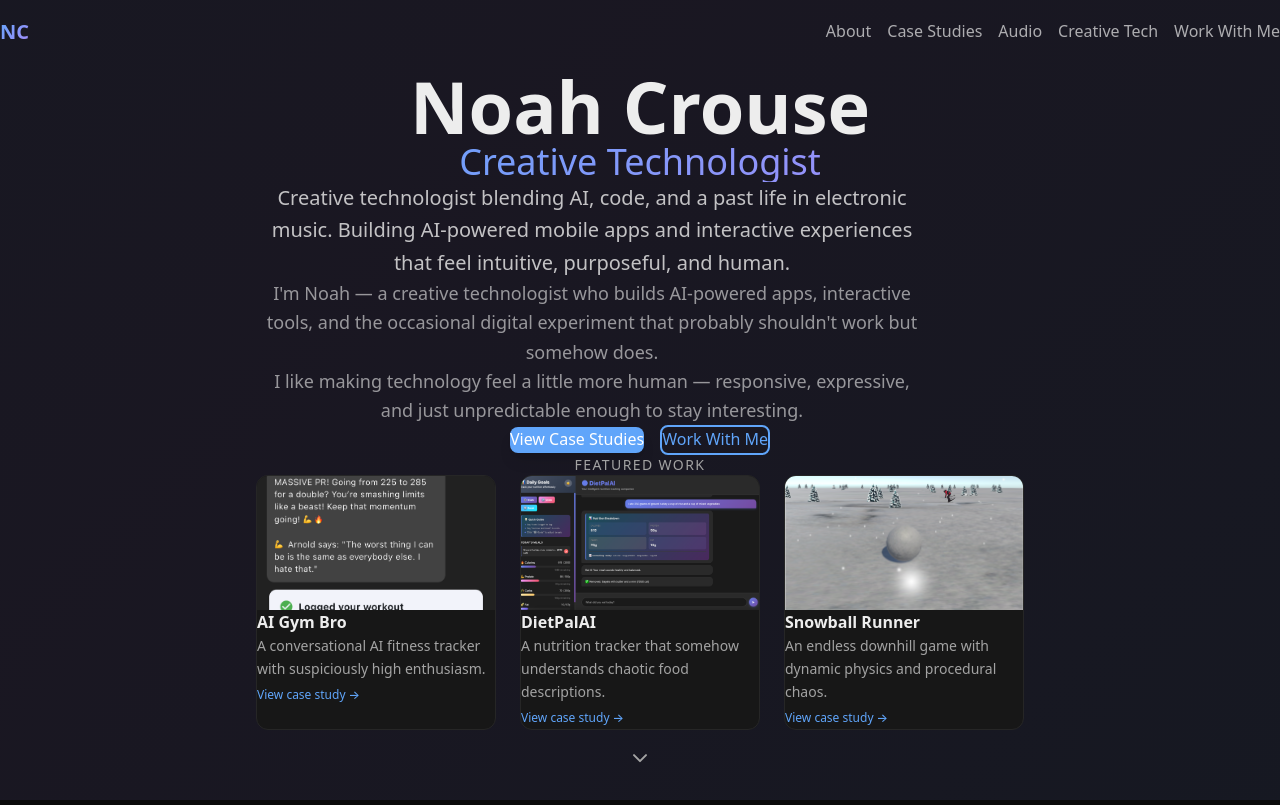
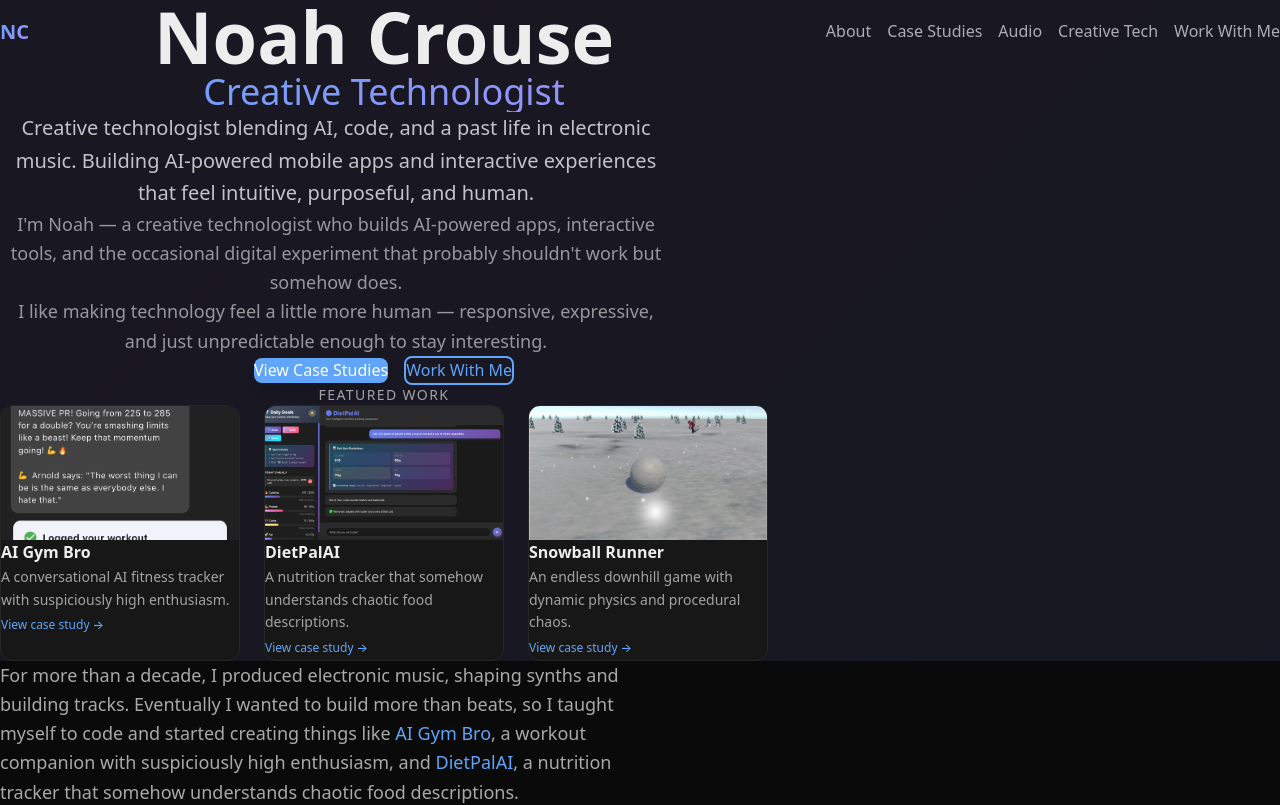
Before and after one commit to Nocean99/noahcrousewebsite, a Next.js app: page / in a window 1280 px wide. Shown: the top 805 px of the page. Built offline with nearby package versions, Linux system fonts and the light colour scheme.

Commit message:
Fix layout: remove bad CSS overrides causing off-center content and text overlap
Co-authored-by: factory-droid[bot] <138933559+factory-droid[bot]@users.noreply.github.com>

```diff
--- a/app/globals.css
+++ b/app/globals.css
@@ -41,14 +41,6 @@
   box-sizing: border-box;
 }
 
-html, body {
-  width: 100%;
-  max-width: 100vw;
-  overflow-x: hidden;
-  margin: 0;
-  padding: 0;
-}
-
 html {
   scroll-behavior: smooth;
 }
@@ -60,19 +52,7 @@
   line-height: 1.6;
   -webkit-font-smoothing: antialiased;
   -moz-osx-font-smoothing: grayscale;
-  display: flex;
-  flex-direction: column;
-  align-items: center;
-}
-
-#__next, main {
-  width: 100%;
-}
-
-/* Force center all section containers */
-.max-w-7xl {
-  margin-left: auto !important;
-  margin-right: auto !important;
+  overflow-x: hidden;
 }
 
 /* Custom animations */
--- a/app/layout.tsx
+++ b/app/layout.tsx
@@ -27,7 +27,7 @@
 }>) {
   return (
     <html lang="en" suppressHydrationWarning>
-      <body className="antialiased w-full min-w-full">
+      <body className="antialiased">
         <Navigation />
         {children}
       </body>
--- a/components/Hero.tsx
+++ b/components/Hero.tsx
@@ -1,7 +1,6 @@
 'use client';
 
 import { motion } from 'framer-motion';
-import { ChevronDown } from 'lucide-react';
 import Link from 'next/link';
 import Image from 'next/image';
 
@@ -28,10 +27,10 @@
 
 export default function Hero() {
   return (
-    <section className="relative min-h-screen flex items-center justify-center overflow-hidden">
+    <section className="relative overflow-hidden">
       <div className="absolute inset-0 gradient-bg opacity-10" />
 
-      <div className="relative z-10 max-w-3xl mx-auto px-4 sm:px-6 lg:px-8 text-center pt-24">
+      <div className="relative z-10 max-w-3xl mx-auto px-4 sm:px-6 lg:px-8 text-center pt-32 pb-16">
         <motion.div
           initial={{ opacity: 0, y: 20 }}
           animate={{ opacity: 1, y: 0 }}
@@ -135,19 +134,6 @@
         </motion.div>
       </div>
 
-      <motion.div
-        initial={{ opacity: 0 }}
-        animate={{ opacity: 1 }}
-        transition={{ duration: 1, delay: 1 }}
-        className="absolute bottom-8 left-1/2 transform -translate-x-1/2 text-muted-foreground"
-      >
-        <motion.div
-          animate={{ y: [0, 10, 0] }}
-          transition={{ duration: 2, repeat: Infinity }}
-        >
-          <ChevronDown className="w-6 h-6" />
-        </motion.div>
-      </motion.div>
     </section>
   );
 }
```
